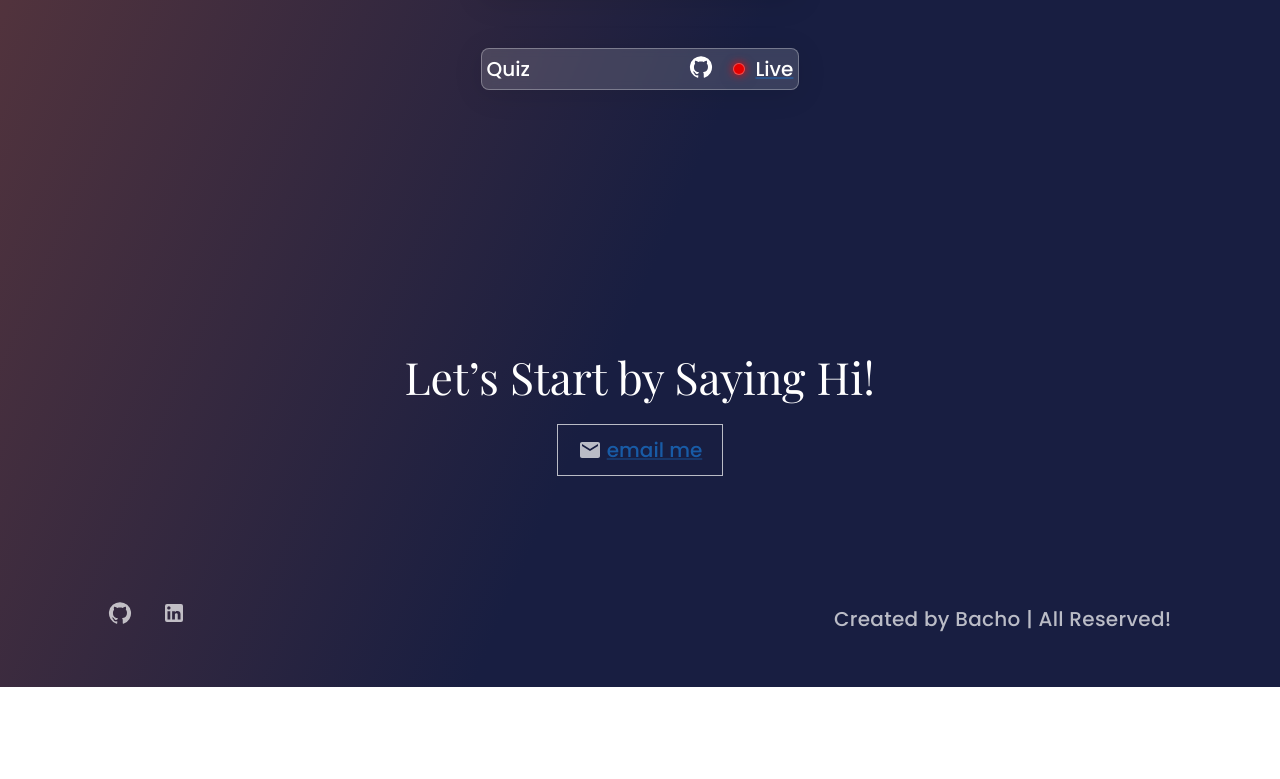
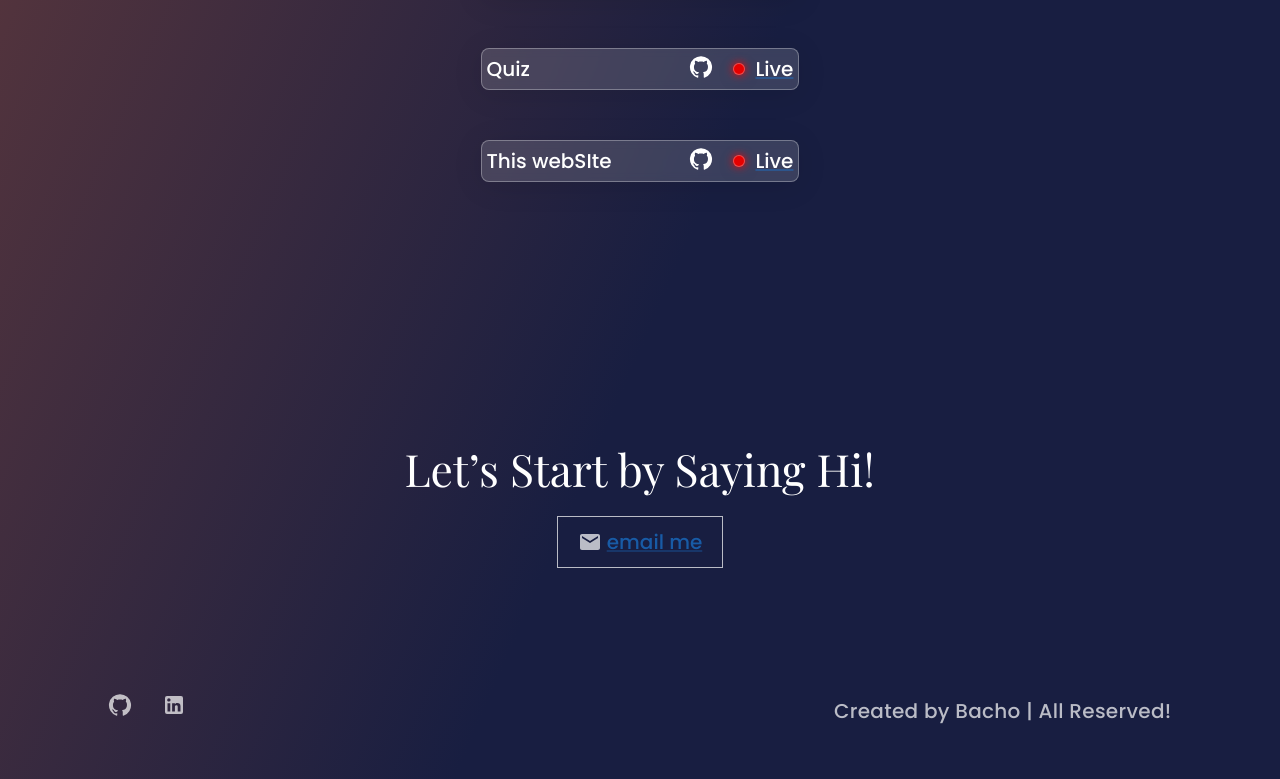
Before and after one commit to Bacho13/PortfolioWeb, a Next.js app: page /portfolio in a window 1280 px wide. Shown: the part 808-1587 px from the top of the page. Before the commit the page ends 1495 px from the top, so only its background shows below. Built offline with nearby package versions, Linux system fonts and the light colour scheme; a web font is replaced by a local one.

Commit message:
add data in projects this site

```diff
--- a/dataSource/data.js
+++ b/dataSource/data.js
@@ -107,4 +107,9 @@ export const projects = [
     repo: "https://github.com/Bacho13/Quiz-app",
     live: "https://bacho13.github.io/Quiz-app/",
   },
+  {
+    name: "This webSIte",
+    repo: "https://github.com/Bacho13/PortfolioWeb",
+    live: "https://portfolio-web-puce.vercel.app/",
+  },
 ];
```
